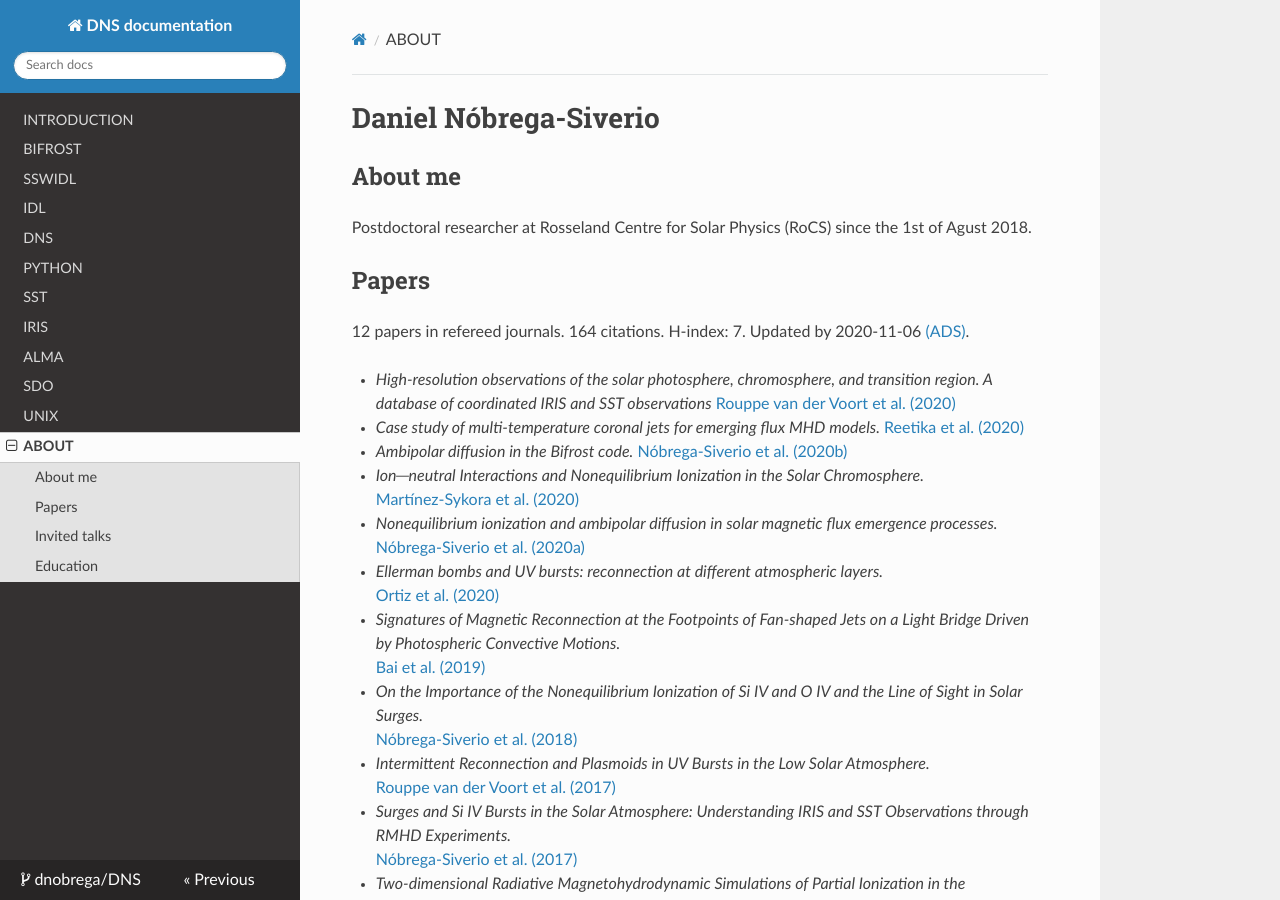
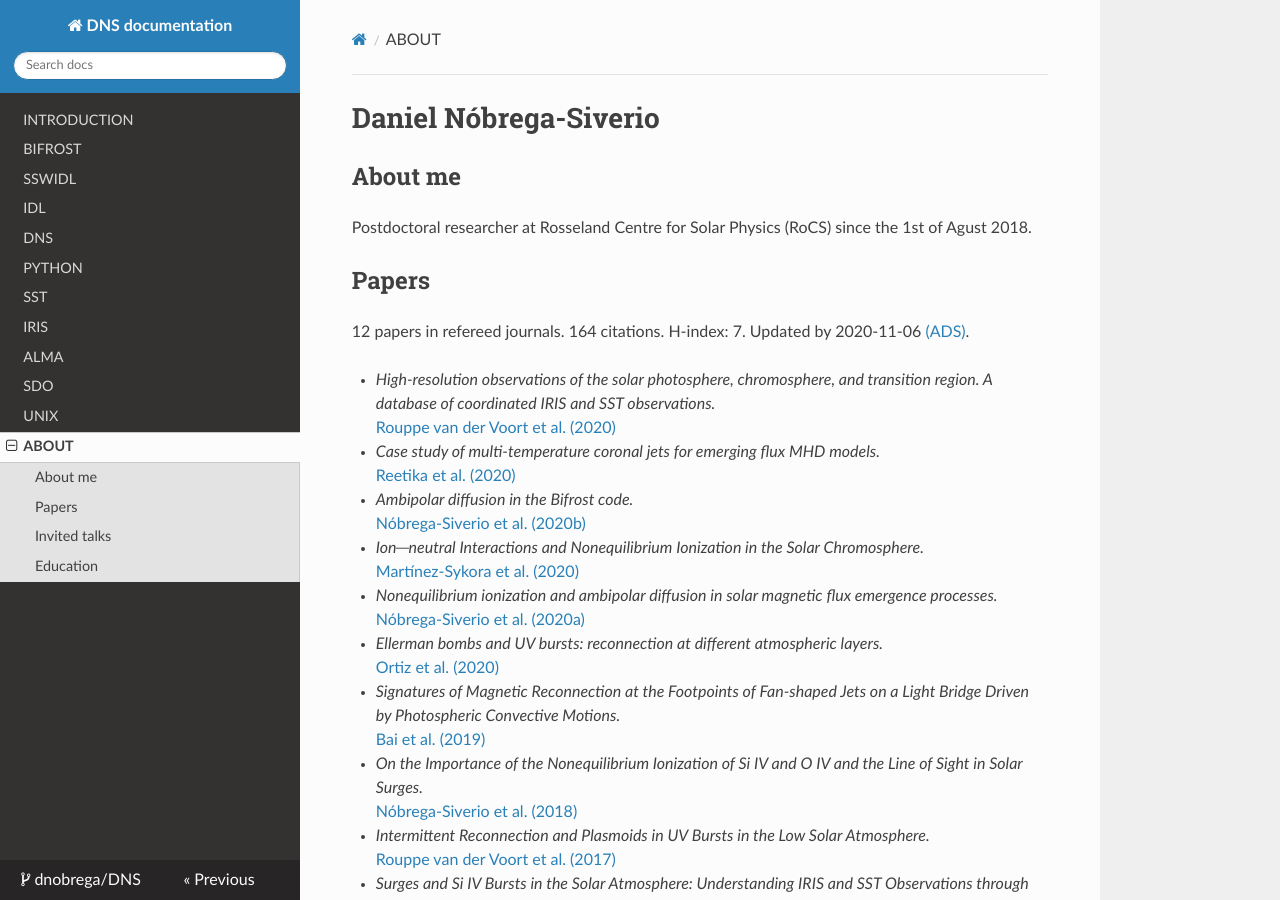
Before and after one commit to dnobrega/DNS, an MkDocs documentation site: the page built from docs/about.md, in a window 1280 px wide and 900 px high. Built offline with MkDocs 1.6.1, drawn with Linux system fonts in a browser that asks for light colours; nearby versions of some CDN libraries.

```diff
--- a/docs/about.md
+++ b/docs/about.md
@@ -8,7 +8,7 @@ Postdoctoral researcher at Rosseland Centre for Solar Physics (RoCS) since the 1
 
 12 papers in refereed journals. 164 citations. H-index: 7. Updated by 2020-11-06 [(ADS)](https://ui.adsabs.harvard.edu/search/filter_property_fq_property=AND&filter_property_fq_property=property%3A%22refereed%22&fq=%7B!type%3Daqp%20v%3D%24fq_database%7D&fq=%7B!type%3Daqp%20v%3D%24fq_property%7D&fq_database=database%3A%20astronomy&fq_property=(property%3A%22refereed%22)&q=author%3A(%22nobrega-siverio%22)&sort=date%20desc%2C%20bibcode%20desc&p=0).
 
-- _High-resolution observations of the solar photosphere, chromosphere, and transition region. A database of coordinated IRIS and SST observations_
+- _High-resolution observations of the solar photosphere, chromosphere, and transition region. A database of coordinated IRIS and SST observations._
 [Rouppe van der Voort et al. (2020)](https://ui.adsabs.harvard.edu/abs/2020A%26A...641A.146R/abstract)
 
 - _Case study of multi-temperature coronal jets for emerging flux MHD models._
```
